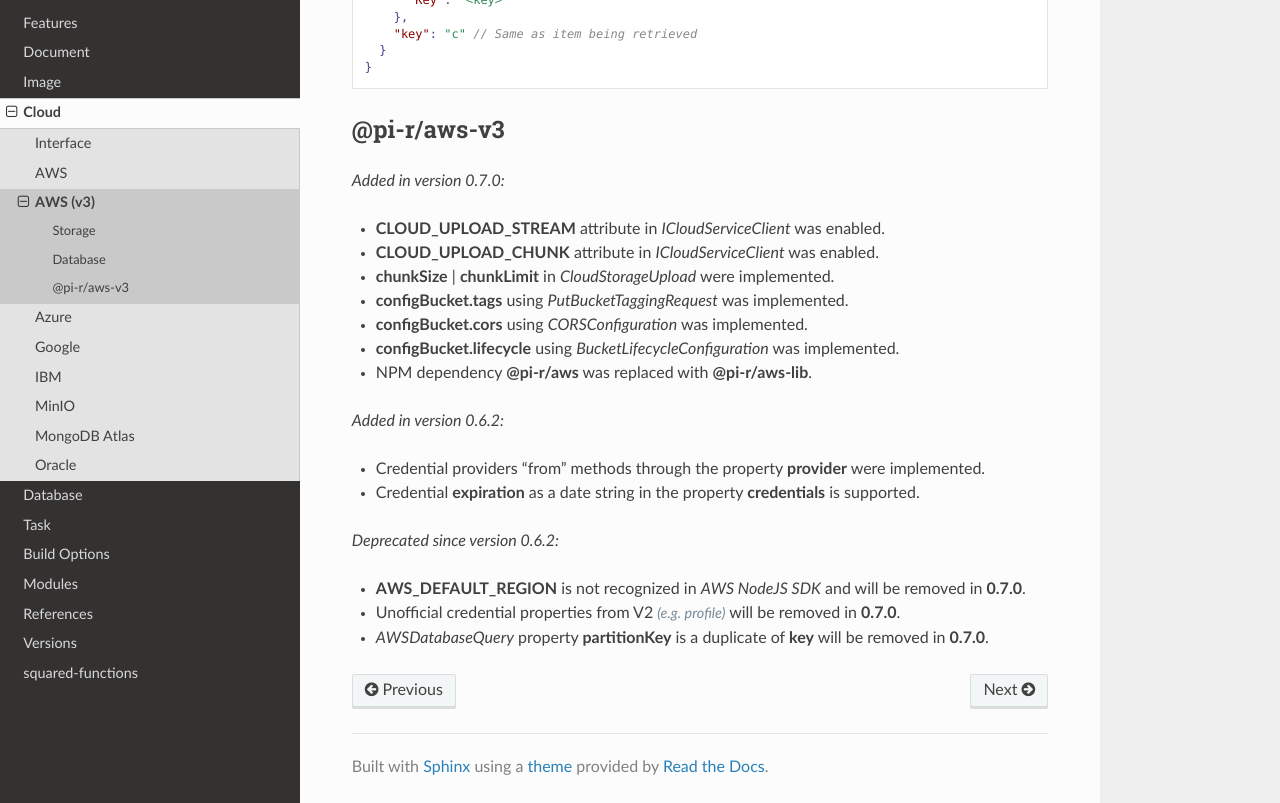
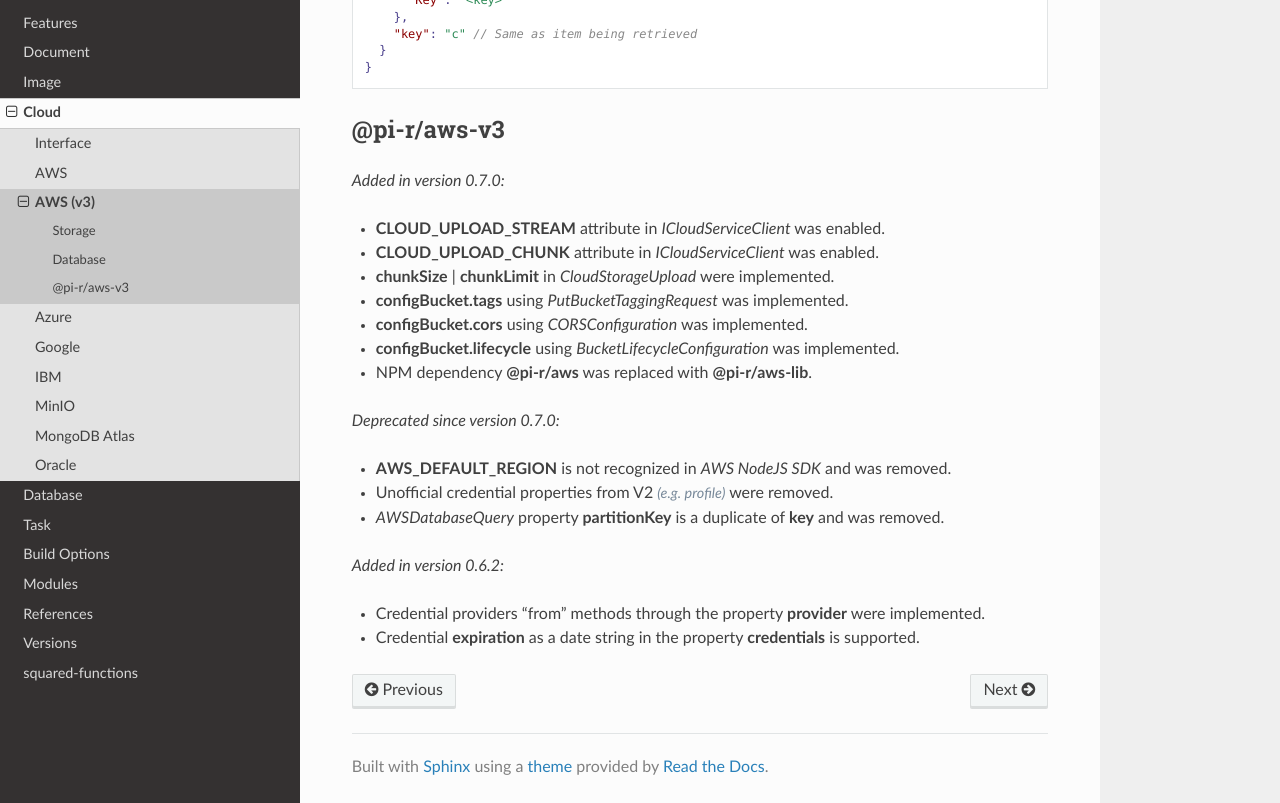
Before and after one commit to anpham6/chrome-docs, a Sphinx documentation site: the page built from source/cloud/aws-v3.rst, in a window 1280 px wide and 900 px high, scrolled down 4822 px, cut to the strip 97-900 px from the top of the window. Built offline with Sphinx 7.4.7 and the Read the Docs theme 2.0.0, drawn with Linux system fonts in a browser that asks for light colours.

Commit message:
Cloud: Deprecations from 0.6.2 were revised to 0.7.0.

```diff
--- a/source/cloud/aws-v3.rst
+++ b/source/cloud/aws-v3.rst
@@ -297,13 +297,13 @@
   - **configBucket.lifecycle** using *BucketLifecycleConfiguration* was implemented.
   - NPM dependency **@pi-r/aws** was replaced with **@pi-r/aws-lib**.
 
+.. deprecated:: 0.7.0
+
+  - **AWS_DEFAULT_REGION** is not recognized in *AWS NodeJS SDK* and was removed.
+  - Unofficial credential properties from V2 :alt:`(e.g. profile)` were removed.
+  - *AWSDatabaseQuery* property **partitionKey** is a duplicate of **key** and was removed.
+
 .. versionadded:: 0.6.2
 
   - Credential providers "from" methods through the property **provider** were implemented.
   - Credential **expiration** as a date string in the property **credentials** is supported.
-
-.. deprecated:: 0.6.2
-
-  - **AWS_DEFAULT_REGION** is not recognized in *AWS NodeJS SDK* and will be removed in **0.7.0**.
-  - Unofficial credential properties from V2 :alt:`(e.g. profile)` will be removed in **0.7.0**.
-  - *AWSDatabaseQuery* property **partitionKey** is a duplicate of **key** will be removed in **0.7.0**.
--- a/source/cloud/oci.rst
+++ b/source/cloud/oci.rst
@@ -187,8 +187,8 @@
   - **CLOUD_UPLOAD_CHUNK** attribute in *ICloudServiceClient* was enabled.
   - **configBucket.tags** using *PutBucketTaggingRequest* was implemented.
 
-.. deprecated:: 0.6.2
+.. deprecated:: 0.7.0
 
-  - *OCIDatabaseCredential* property **username** is a duplicate of **user** will be removed in **0.7.0**.
+  - *OCIDatabaseCredential* property **username** is a duplicate of **user** was removed.
 
 .. [#s3] https://docs.oracle.com/en-us/iaas/Content/Object/Tasks/s3compatibleapi.htm
--- a/source/modules/watch.rst
+++ b/source/modules/watch.rst
@@ -53,9 +53,9 @@
       new(module?: WatchModule): IWatch;
   }
 
-.. deprecated:: 0.8.4
+.. deprecated:: 0.9.0
 
-  Constructor **new(interval, port, securePort, extensions)** does not conform with ``Module.init()`` and will be removed in **0.9.0**.
+  Constructor **new(interval, port, securePort, extensions)** does not conform with ``Module.init()`` and was removed.
 
 Settings
 ========
```
Also changed, not shown: source/cloud/aws.rst (+6 -3 lines), source/cloud/gcp.rst (+4 -4 lines).
